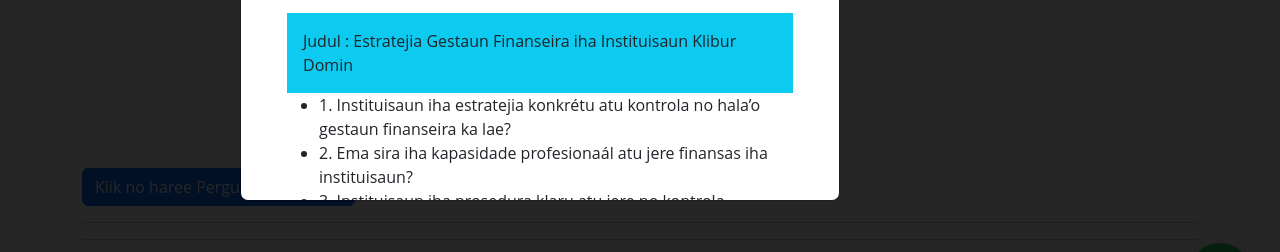
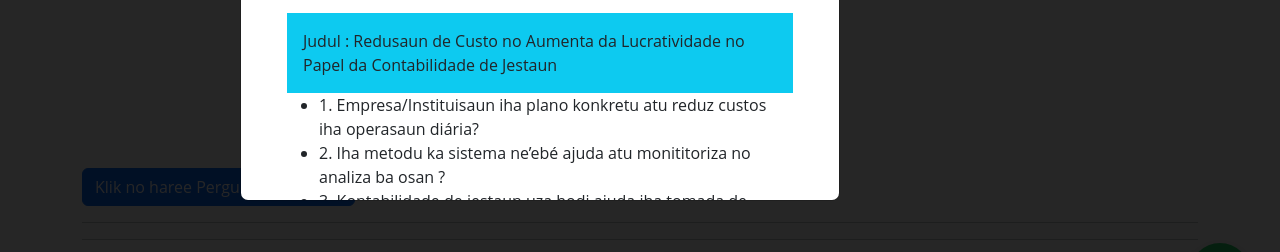
Before and after one commit to GrigorioG3123/pap, a plain HTML site: page index.html in a window 1280 px wide. Both pictures are taken after a click on the button "Klik no haree Perguntas Pesquiza". Shown: the part 467-719 px from the top of the page. Drawn offline with nearby package versions, Linux system fonts and the light colour scheme.

Commit message:
pesan perubahan kamu di sini

```diff
--- a/index.html
+++ b/index.html
@@ -546,15 +546,17 @@
 </ul>
 
  <div class="card-header bg-info p-3">
-            Judul : Estratejia Gestaun Finanseira iha Instituisaun Klibur Domin
+            Judul : Redusaun de Custo no Aumenta da Lucratividade no Papel da Contabilidade de Jestaun
 
         </div>
 <ul>
-    <li>1.	Instituisaun iha estratejia konkrétu atu kontrola no hala’o gestaun finanseira ka lae?</li>
-    <li>2.	Ema sira iha kapasidade profesionaál atu jere finansas iha instituisaun?</li>
-    <li>3.	Instituisaun iha prosedura klaru atu jere no kontrola finansas?</li>
-    <li> 4.	Iha relatoriu finanseira ne’ebé hatudu klaru kona ba Osan?</li>
-    <li>5.	Instituisaun iha sistemu informasaun ne’ebé efisiente atu jere finansas?</li>
+    <li>1.	Empresa/Instituisaun iha plano konkretu atu reduz custos iha operasaun diária?</li>
+<li>2.	Iha metodu ka sistema ne’ebé ajuda atu monititoriza no analiza ba osan ?</li>
+<li>3.	Kontabilidade de jestaun uza hodi ajuda iha tomada de desizaun importante?</li>
+<li> 4.	Compania  iha estrategia atu aumenta rendimentu ka lucro organizasaun?</li>
+
+<li>5.	Iha desafio sira ne’ebé la fasil atu solusiona iha implementasaun kontabilidade de jestaun ?</li>
+
 </ul>
 
       </div>
```
